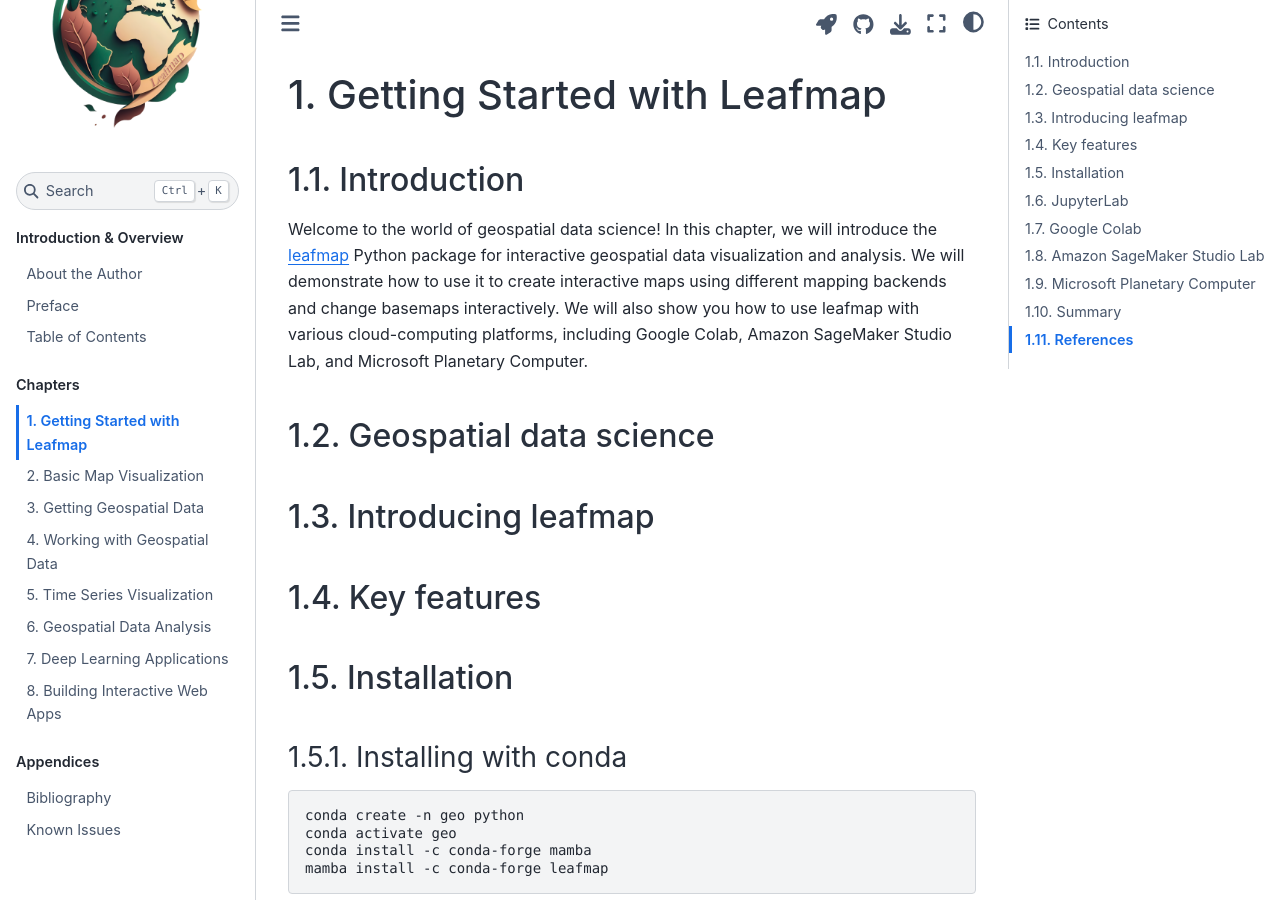
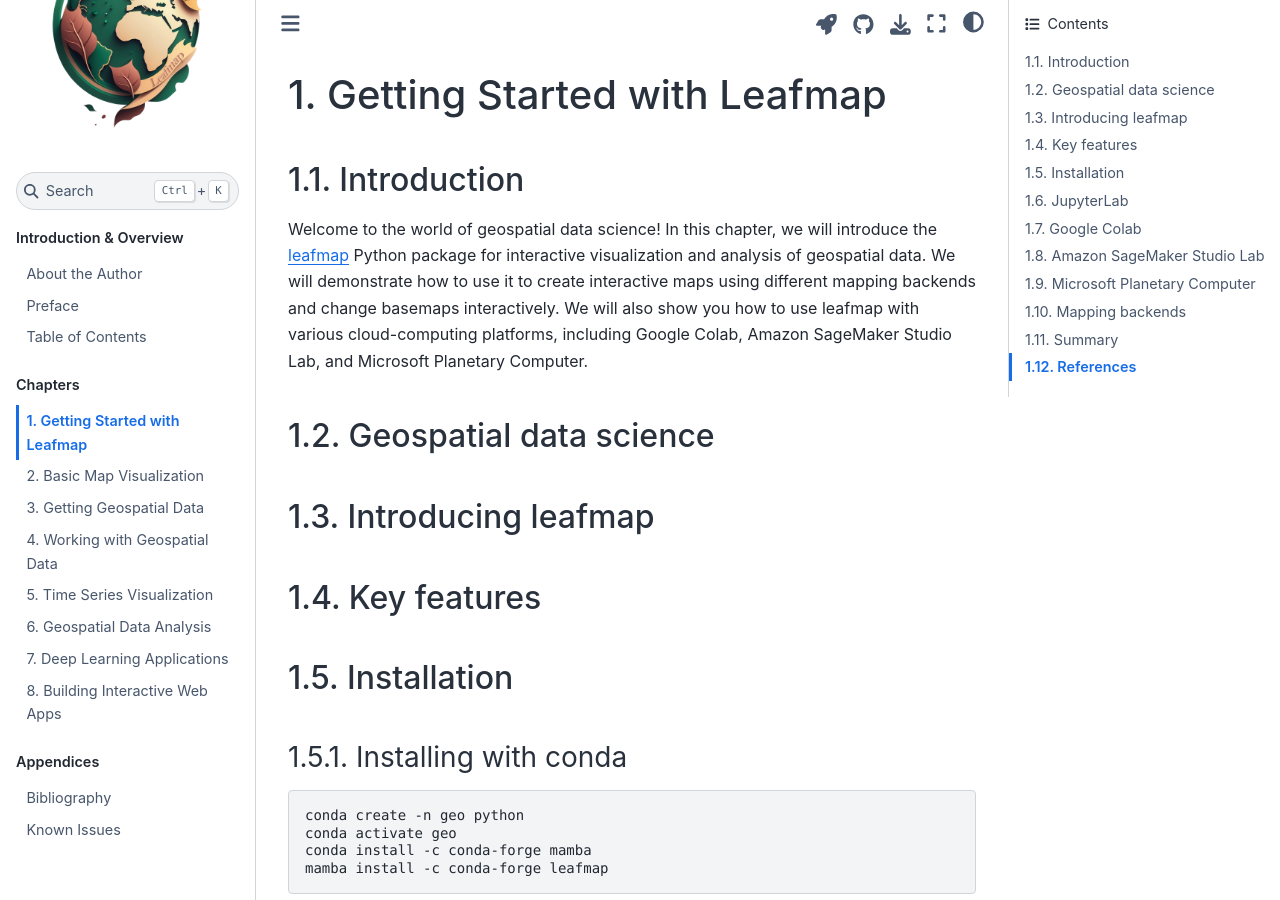
Before and after one commit to giswqs/leafmap-book, a Jupyter Book: the page built from chapters/1_get_started.md, in a window 1280 px wide and 900 px high. Built offline with Jupyter Book 1.0.4 settings and Sphinx 7.4.7 and the Sphinx Book theme 1.1.4, drawn with Linux system fonts in a browser that asks for light colours; some of the changed text lies outside the part shown.

Commit message:
Updated book

````diff
--- a/chapters/1_get_started.md
+++ b/chapters/1_get_started.md
@@ -15,7 +15,7 @@
 
 ## Introduction
 
-Welcome to the world of geospatial data science! In this chapter, we will introduce the [leafmap](https://leafmap.org) Python package for interactive geospatial data visualization and analysis. We will demonstrate how to use it to create interactive maps using different mapping backends and change basemaps interactively. We will also show you how to use leafmap with various cloud-computing platforms, including Google Colab, Amazon SageMaker Studio Lab, and Microsoft Planetary Computer.
+Welcome to the world of geospatial data science! In this chapter, we will introduce the [leafmap](https://leafmap.org) Python package for interactive visualization and analysis of geospatial data. We will demonstrate how to use it to create interactive maps using different mapping backends and change basemaps interactively. We will also show you how to use leafmap with various cloud-computing platforms, including Google Colab, Amazon SageMaker Studio Lab, and Microsoft Planetary Computer.
 
 ## Geospatial data science
 
@@ -133,6 +133,8 @@
 m
 ```
 
+## Mapping backends
+
 ## Summary
 
 ## References
````
Also changed, not shown: 1 other file.
